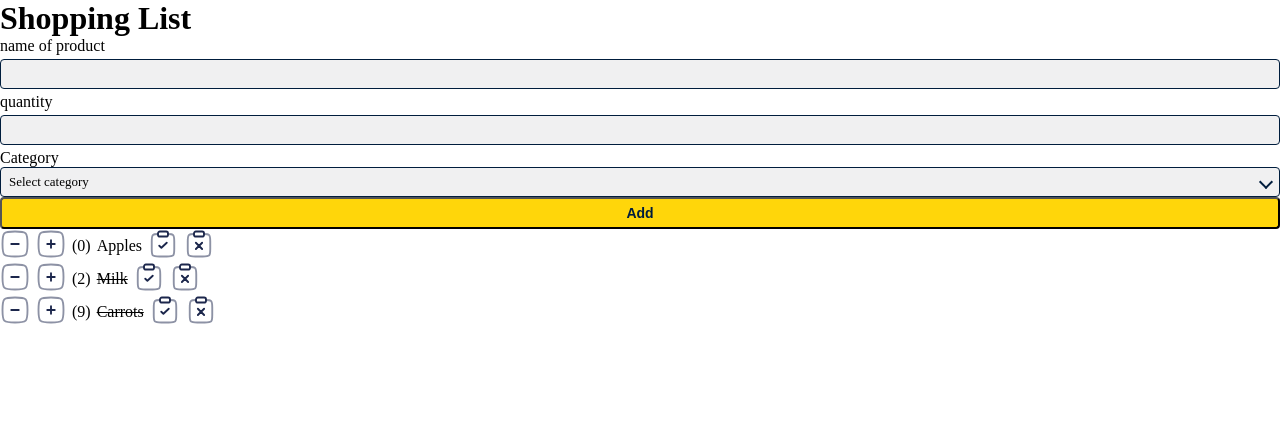
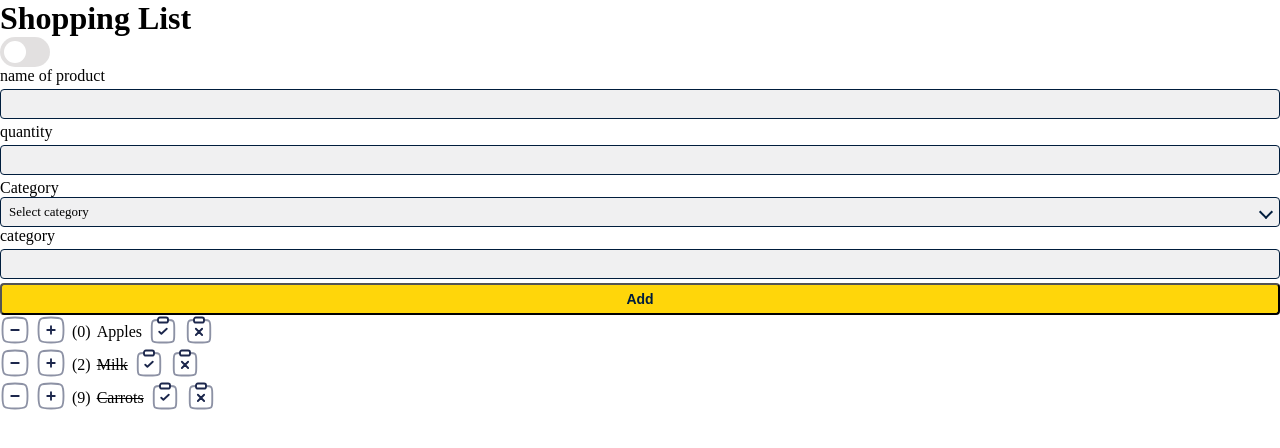
Before and after one commit to bessu4ka/dynamic-shopping-list, a React (Vite) app: page / in a window 1280 px wide. Shown: the top 448 px of the page. Built offline with nearby package versions, Linux system fonts and the light colour scheme; data requests are answered from the project's data file.

Commit message:
feature(ui): create custom switch

```diff
--- /dev/null
+++ b/src/components/ui/switch/switch.interface.ts
@@ -0,0 +1,4 @@
+export interface SwitchProps {
+  checked: boolean;
+  onChange: (checked: boolean) => void;
+}
--- /dev/null
+++ b/src/components/ui/switch/switch.module.scss
@@ -0,0 +1,46 @@
+@import '@scss';
+
+.switch {
+  width: 50px;
+  height: 30px;
+  display: inline-block;
+  position: relative;
+
+  > input {
+    width: 0;
+    height: 0;
+    opacity: 0;
+  }
+
+  .slider {
+    top: 0;
+    left: 0;
+    right: 0;
+    bottom: 0;
+    cursor: pointer;
+    position: absolute;
+    transition: 0.4s;
+    border-radius: 30px;
+    background-color: $svg-hover;
+  }
+
+  .slider:before {
+    left: 4px;
+    width: 22px;
+    height: 22px;
+    content: '';
+    position: absolute;
+    bottom: 4px;
+    transition: 0.4s;
+    border-radius: 50%;
+    background-color: white;
+  }
+
+  input:checked + .slider {
+    background-color: $primary;
+  }
+
+  input:checked + .slider:before {
+    transform: translateX(20px);
+  }
+}
--- /dev/null
+++ b/src/components/ui/switch/switch.tsx
@@ -0,0 +1,20 @@
+// types
+import type { FC } from 'react';
+import type { SwitchProps } from './switch.interface';
+// styles
+import styles from './switch.module.scss';
+
+const Switch: FC<SwitchProps> = ({ checked, onChange }) => {
+  return (
+    <label className={styles.switch}>
+      <input
+        type='checkbox'
+        checked={checked}
+        onChange={() => onChange(!checked)}
+      />
+      <span className={styles.slider} />
+    </label>
+  );
+};
+
+export default Switch;
--- a/src/pages/App.tsx
+++ b/src/pages/App.tsx
@@ -18,6 +18,7 @@ import Minus from '../components/icons/minus';
 import Modal from '../components/ui/modal/modal';
 import Button from '../components/ui/button/button';
 import Remove from '../components/icons/remove';
+import Switch from '../components/ui/switch/switch';
 import CustomSelect from '../components/ui/select/select';
 // utils
 import { zodResolver } from '@hookform/resolvers/zod';
@@ -27,6 +28,7 @@ import styles from './App.module.scss';
 const App = () => {
   const [isModalOpen, setIsModalOpen] = useState(false);
   const [activeItemId, setActiveItemId] = useState<string | null>(null);
+  const [isChecked, setIsChecked] = useState(false);
 
   const { data = [], error, isLoading } = useShopList();
   const { mutate: addItem, isPending: isAddItemLoading } = useAddItem();
@@ -90,6 +92,7 @@ const App = () => {
   return (
     <div>
       <h1>Shopping List</h1>
+      <Switch checked={isChecked} onChange={setIsChecked} />
       <form className={styles.form} onSubmit={handleSubmit(onSubmit)}>
         <Input
           {...register('name')}
@@ -107,6 +110,11 @@ const App = () => {
           value={watch('category')}
           options={categories}
           onChange={(value) => reset({ ...watch(), category: value })}
+        />
+        <Input
+          {...register('category')}
+          label='category'
+          error={errors.quantity?.message}
         />
         <Button disabled={isAddItemLoading}>Add</Button>
       </form>
```
Also changed, not shown: server/db.json (line endings or trailing spaces).
